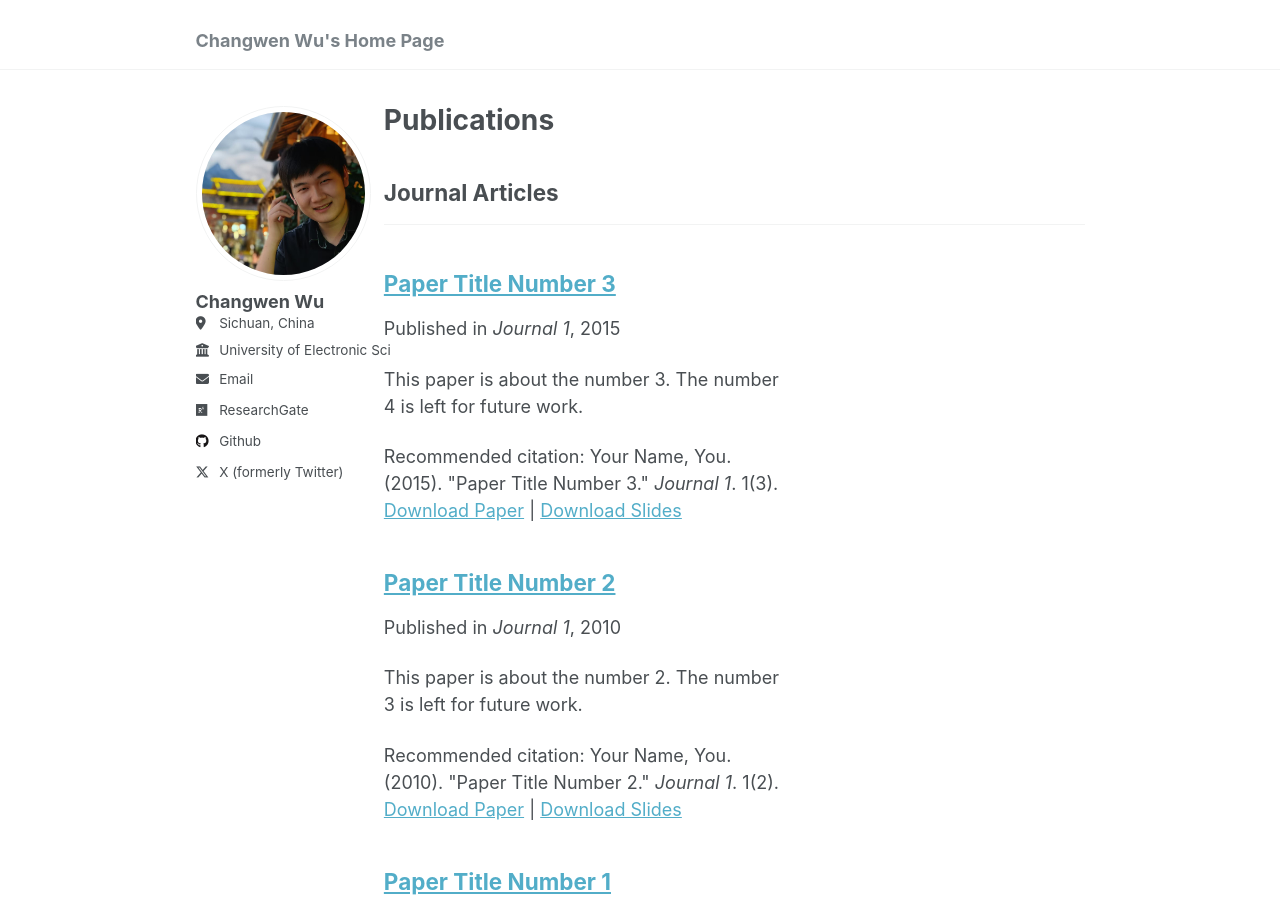
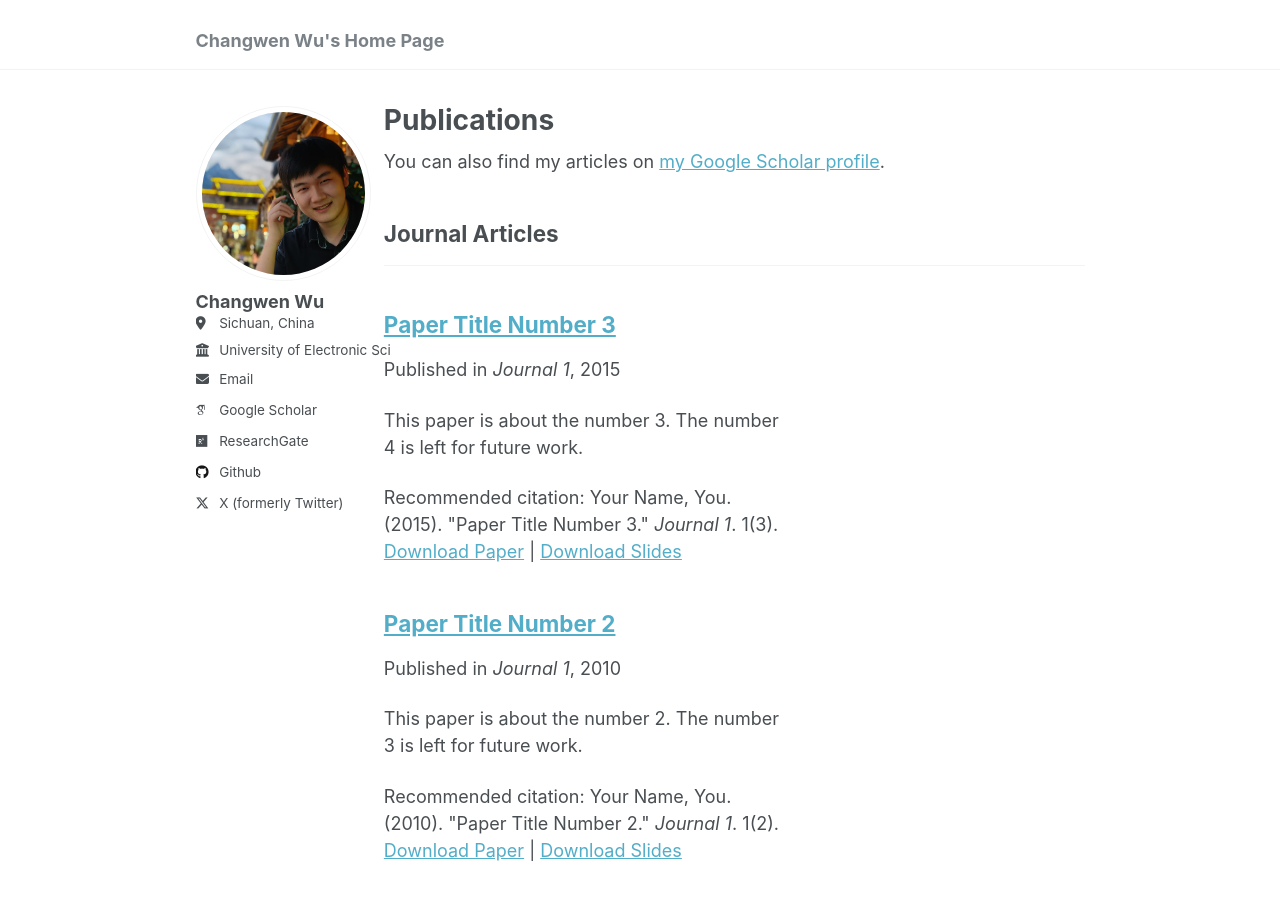
Before and after one commit to Changwen-Wu/Changwen-Wu.github.io, a Jekyll site: the page built from _pages/publications.html, in a window 1280 px wide and 900 px high. Built offline with Jekyll 4.4.1, drawn with Linux system fonts in a browser that asks for light colours; some web fonts are replaced; some of the changed lines change nothing that is shown.

Commit message:
Link Google Scholar profile

```diff
--- a/_config.yml
+++ b/_config.yml
@@ -32,7 +32,7 @@ author:
 
   # Academic websites
   arxiv            : # URL - Update with the correct link to your profile
-  googlescholar    : # URL
+  googlescholar    : "https://scholar.google.com/citations?user=jQBiItMAAAAJ&hl=en"
   impactstory      : # URL
   orcid            : # URL
   semantic         : # URL
```
